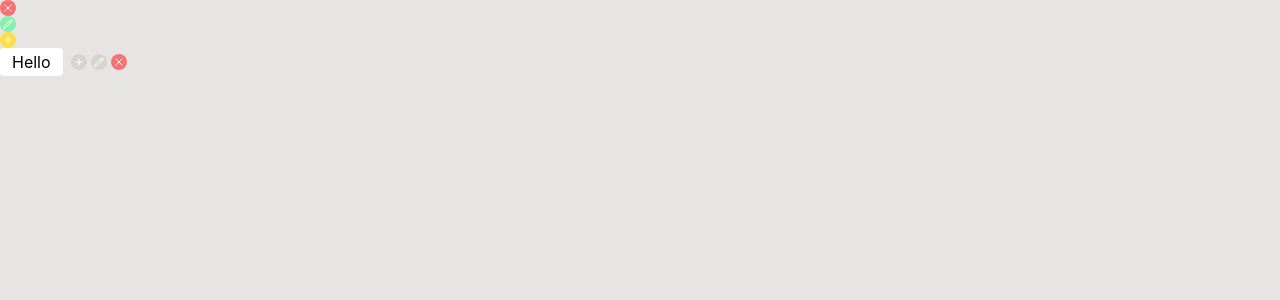
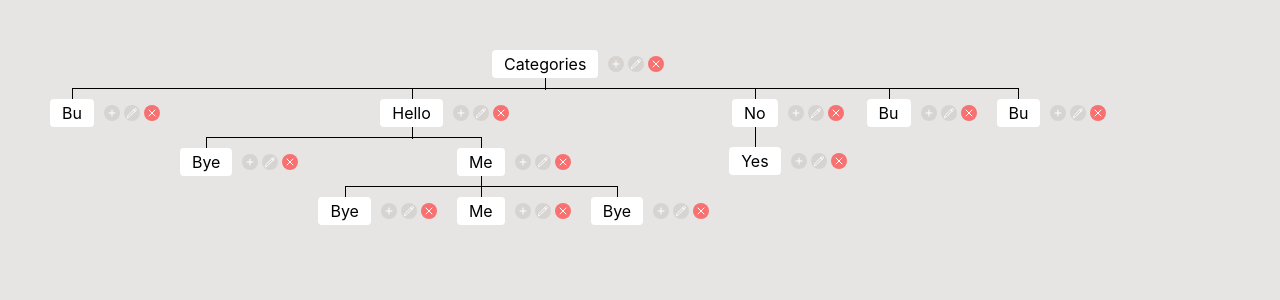
Before and after one commit to vanyachyzh/data_view_test, a React (Create React App) app: page / in a window 1280 px wide. Shown: the top 300 px of the page. Built offline with nearby package versions, Linux system fonts and the light colour scheme.

Commit message:
implemented tree

```diff
--- a/src/App.tsx
+++ b/src/App.tsx
@@ -1,12 +1,46 @@
 import "./App.scss";
-import Button from "./components/Button/Button";
-import { PenIcon, PlusIcon, XIcon } from "./components/Icons";
-import Item from "./components/Item/Item";
+import Tree from "./components/Tree/Tree";
+import IItem from "./types/Item";
 
-const MOCK = [
+const MOCK: IItem[] = [
+  {
+    text: "Bu",
+    edit: false,
+    children: null,
+  },
   {
     text: "Hello",
     edit: false,
+    children: [
+      { text: "Bye", edit: false, children: null },
+      {
+        text: "Me",
+        edit: false,
+        children: [
+          { text: "Bye", edit: false, children: null },
+          { text: "Me", edit: false, children: null },
+          { text: "Bye", edit: false, children: null },
+        ],
+      },
+    ],
+  },
+
+  {
+    text: "No",
+    edit: false,
+    children: [{ text: "Yes", edit: false, children: null }],
+  },
+
+  {
+    text: "Bu",
+    edit: false,
+    children: null,
+  },
+
+  {
+    text: "Bu",
+    edit: false,
+    children: null,
   },
 ];
 
@@ -14,18 +48,7 @@ function App() {
   return (
     <>
       <div className="App">
-        <Button variant="red">
-          <XIcon />
-        </Button>
-
-        <Button variant="green">
-          <PenIcon />
-        </Button>
-        <Button variant="yellow">
-          <PlusIcon />
-        </Button>
-
-        <Item item={MOCK[0]} />
+        <Tree items={MOCK} />
       </div>
     </>
   );
--- a/src/components/Item/Item.scss
+++ b/src/components/Item/Item.scss
@@ -1,12 +1,17 @@
 .item {
     display: flex;
-    justify-content: start;
+    justify-content: center;
     align-items: center;
     gap: 8px;
-    width: min-content;
     color: #000;
+    max-width: fit-content;
+    position: relative;
+    z-index: 2;
+
 
     &__buttons{
+        position: absolute;
+        right: -66px;
         display: flex;
         justify-content: start;
         align-items: center;
--- /dev/null
+++ b/src/components/Tree/Tree.scss
@@ -0,0 +1,69 @@
+.tree {
+    padding-top: 10px;
+    display: flex;
+    justify-content: center;
+    gap: 86px;
+
+    &--border {
+        border-top: 1px solid black;
+    }
+
+    &__item {
+        display: flex;
+        justify-content: center;
+        margin-bottom: 10px;
+        position: relative;
+
+        &::before{
+            content: "";
+            position: absolute;
+            top: -10px;
+            left: 50%;
+            height: 50px;
+            width: 1px;
+            background-color: #000;
+        }
+
+        &--left {
+            &::after {
+                content: "";
+                position: absolute;
+                top: -15px;
+                left: 0;
+                height: 15px;
+                width: 50%;
+                background-color: #e7e5e4;
+            }
+        }
+
+        &--right {
+            &::after {
+                content: "";
+                position: absolute;
+                top: -15px;
+                right: -1px;
+                display: block;
+                height: 15px;
+                width: 50%;
+                background-color: #e7e5e4;
+            }
+        }
+
+        &--last {
+            &::before {
+                height: 29px;
+            }
+        }
+
+        &--main {
+            &::before {
+                top: 0;
+                height: 40px;
+            }
+        }
+    }
+}
+
+.container {
+    width: min-content;
+}
--- /dev/null
+++ b/src/components/Tree/Tree.tsx
@@ -0,0 +1,41 @@
+import React from "react";
+import { addConnectionClass } from "../../helpers/createConnectins";
+import IItem from "../../types/Item";
+import Item from "../Item/Item";
+import "./Tree.scss";
+
+type Props = {
+  items: IItem[];
+};
+
+const Tree: React.FC<Props> = ({ items }) => {
+  const renderTree = (items: IItem[]) => {
+    return (
+      <div className={`${addConnectionClass(items)} tree`}>
+        {items.map((item, index) => (
+          <div key={item.text} className="tree__node">
+            <div className={`tree__item ${addConnectionClass(items, index)}`}>
+              <Item item={item} />
+            </div>
+
+            {item.children &&
+              item.children.length > 0 &&
+              renderTree(item.children)}
+          </div>
+        ))}
+      </div>
+    );
+  };
+
+  return (
+    <div className="container">
+      <div className="tree__item tree__item--main">
+        <Item item={{ text: "Categories", edit: false, children: null }} />
+      </div>
+
+      {renderTree(items)}
+    </div>
+  );
+};
+
+export default Tree;
--- /dev/null
+++ b/src/helpers/createConnectins.ts
@@ -0,0 +1,27 @@
+import IItem from "../types/Item";
+
+export const addConnectionClass = (items: IItem[], index?: number): string => {
+  if (items.length !== 1 && index === undefined) {
+    return "tree--border";
+  }
+  if (index === items.length - 1 && items[index].children === null) {
+    return "tree__item--right tree__item--last";
+  }
+
+  if (index === items.length - 1) {
+    return "tree__item--right";
+  }
+
+  if (index && items[index].children === null) {
+    return "tree__item--last";
+  }
+
+  if (index === 0 && items[0].children === null) {
+    return "tree__item--left tree__item--last";
+  }
+  if (index === 0) {
+    return "tree__item--left";
+  }
+
+  return "";
+};
--- a/src/index.css
+++ b/src/index.css
@@ -6,6 +6,7 @@ body {
   -webkit-font-smoothing: antialiased;
   -moz-osx-font-smoothing: grayscale;
   background-color: #e7e5e4;
+  padding: 50px;
 }
 
 code {
--- a/src/types/Item.ts
+++ b/src/types/Item.ts
@@ -1,6 +1,7 @@
 interface IItem {
   text: string;
   edit: boolean;
+  children: null | IItem[];
 }
 
 export default IItem;
```
